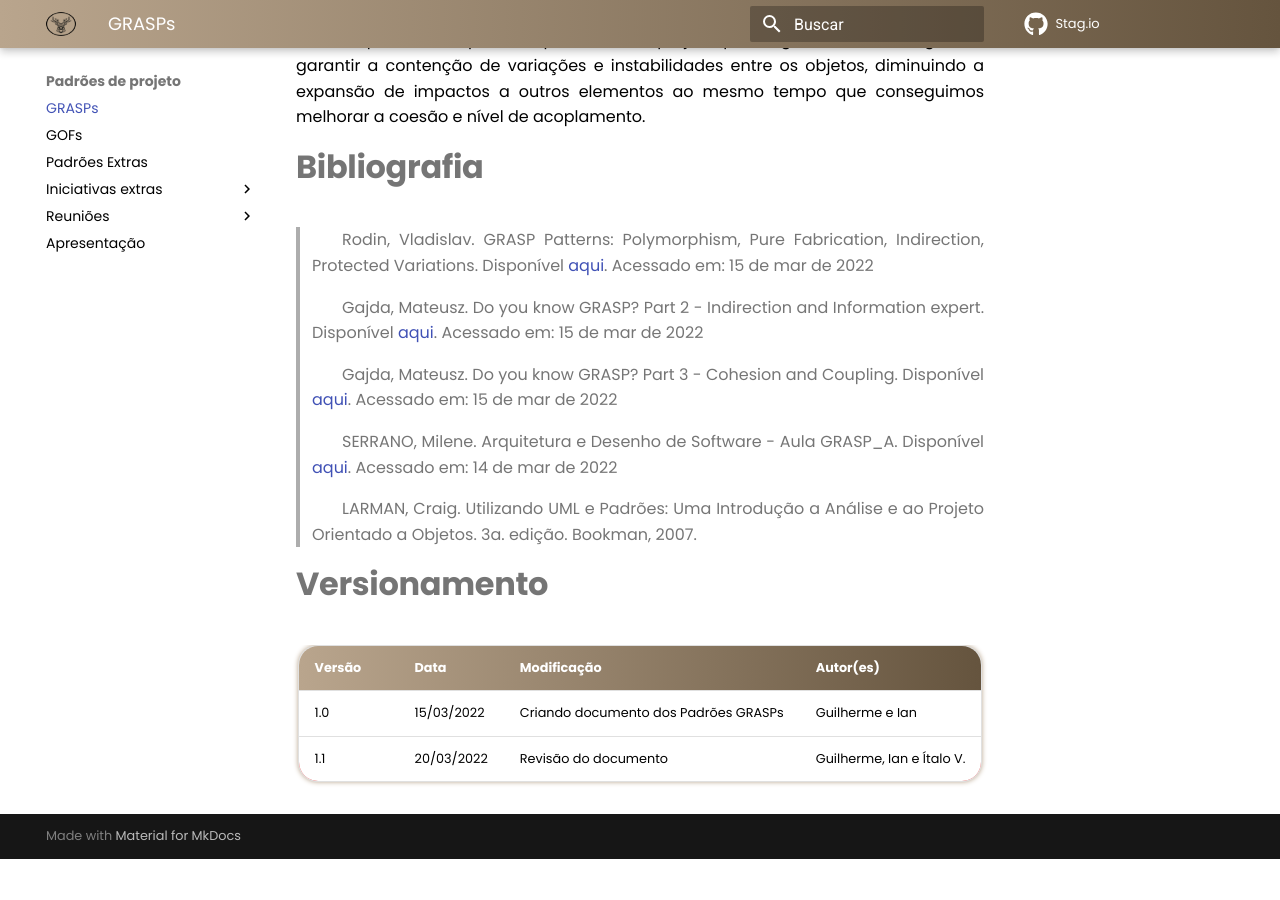
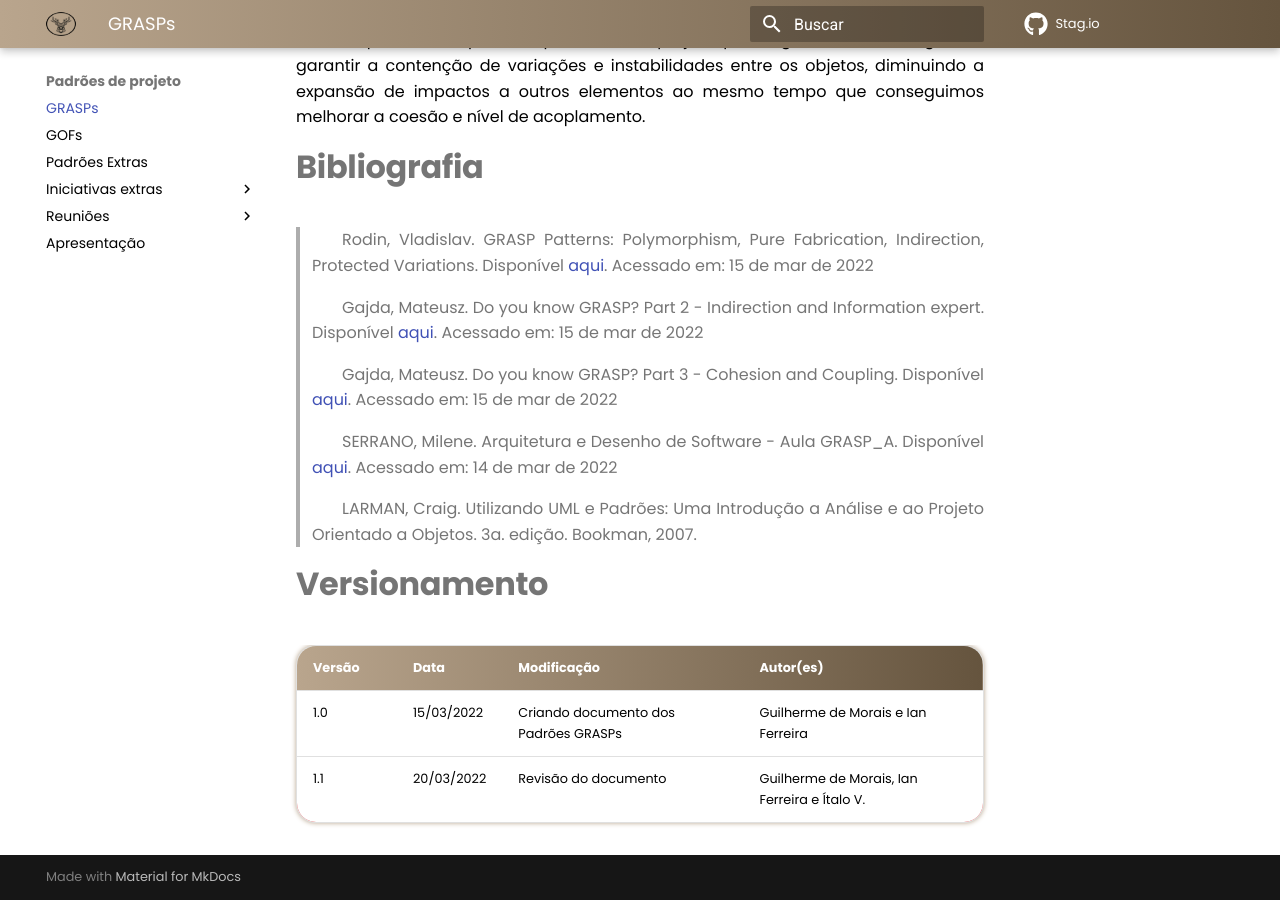
Before and after one commit to UnBArqDsw2021-2/2021.2_G3_stag.io, an MkDocs documentation site: the page built from docs/PadroesDeProjeto/GRASPs/GRASPs.md, in a window 1280 px wide and 900 px high, scrolled down 8427 px. Built offline with MkDocs 1.6.1 and Material for MkDocs 9.7.7, drawn with Linux system fonts in a browser that asks for light colours; comment, search, counter and statistics services are not loaded; before the commit the page ends 9286 px from its top, so only the background shows below that.

Commit message:
Revisão GRASP

```diff
--- a/docs/PadroesDeProjeto/GRASPs/GRASPs.md
+++ b/docs/PadroesDeProjeto/GRASPs/GRASPs.md
@@ -163,5 +163,5 @@ Esse padrão é importante para o nosso projeto, pois seguindo ele, conseguimos
 
 Versão | Data | Modificação | Autor(es) |
 |--|--|--|--|
-|1.0|15/03/2022|Criando documento dos Padrões GRASPs |Guilherme e Ian|
-|1.1|20/03/2022|Revisão do documento |Guilherme, Ian e Ítalo V.|
+|1.0|15/03/2022|Criando documento dos Padrões GRASPs |Guilherme de Morais e Ian Ferreira|
+|1.1|20/03/2022|Revisão do documento |Guilherme de Morais, Ian Ferreira e Ítalo V.|
```
